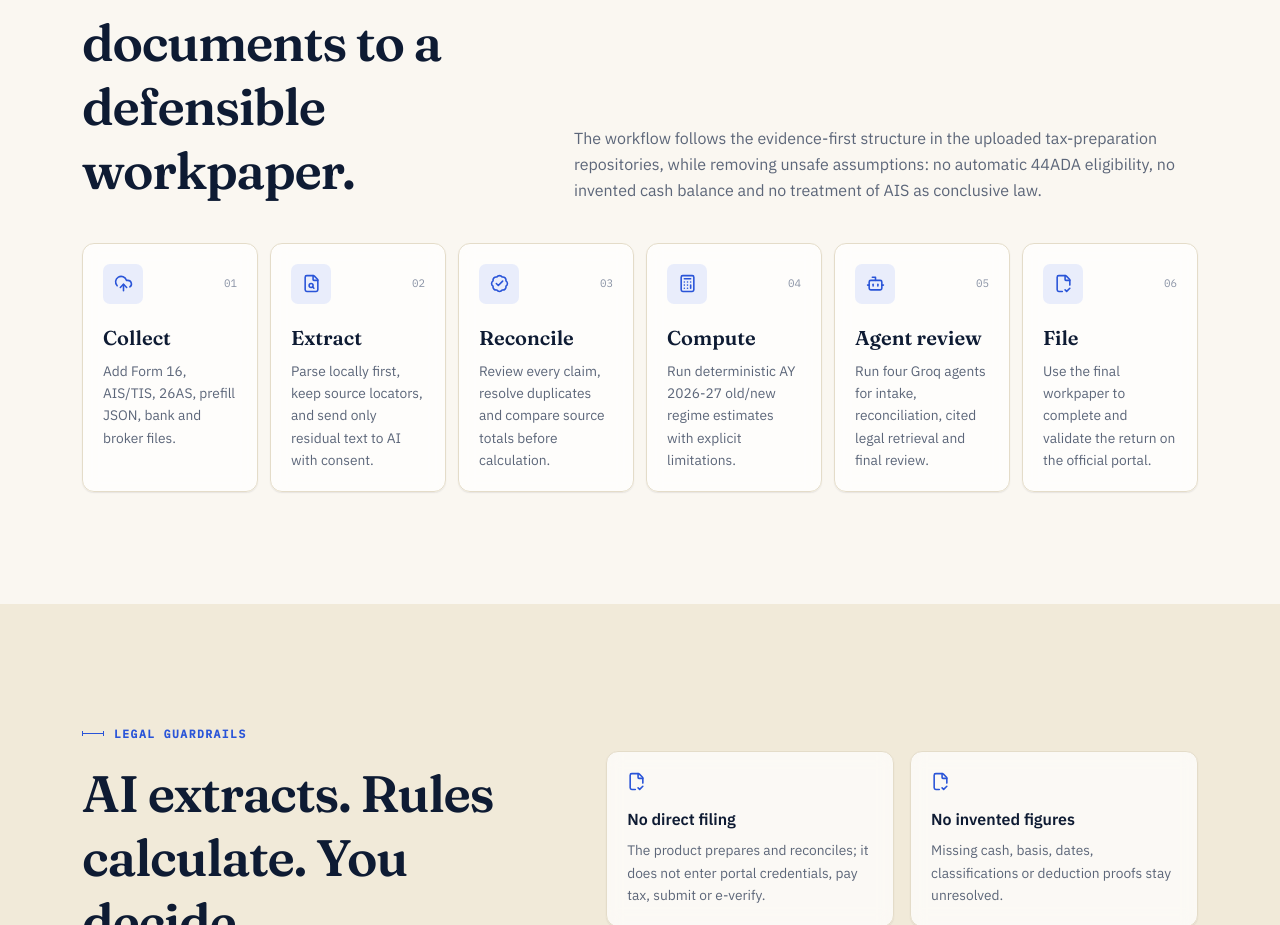
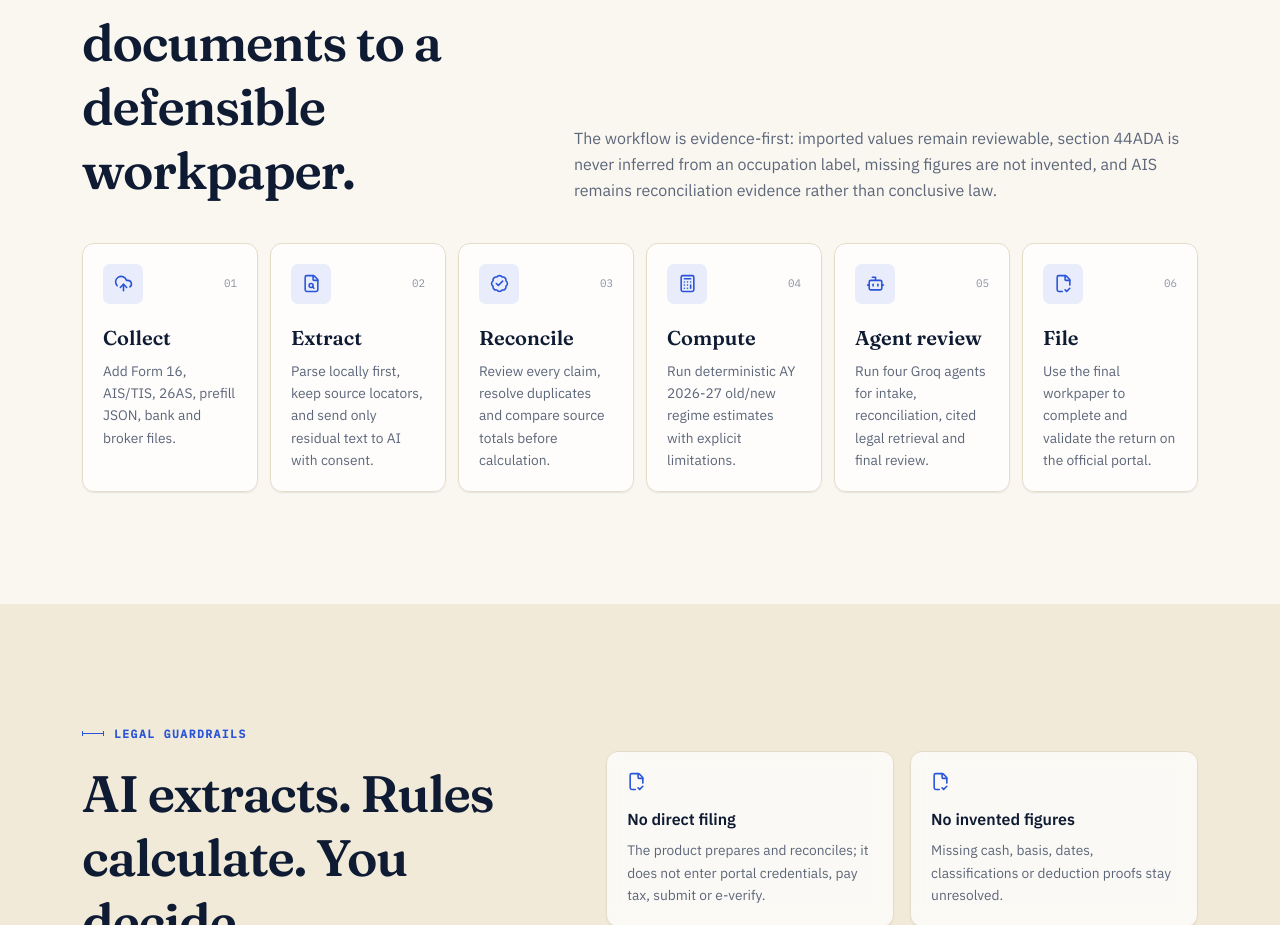
Before and after one commit to thanos07/itr-compass, a Next.js app: page / in a window 1280 px wide. Shown: the part 1165-2090 px from the top of the page. Built offline with nearby package versions, Linux system fonts and the light colour scheme; no server answers.

Commit message:
Align production config and repository documentation

```diff
--- a/src/app/page.tsx
+++ b/src/app/page.tsx
@@ -96,7 +96,7 @@ export default function HomePage() {
           <p className="eyebrow"><span className="trace-tick" />WORKFLOW</p>
           <div className="mt-5 grid gap-5 lg:grid-cols-[0.8fr_1.2fr] lg:items-end">
             <h2 className="font-display text-[clamp(2rem,4vw,3.4rem)] font-semibold leading-tight tracking-[-0.025em]" style={{ color: "var(--heading)" }}>From scattered documents to a defensible workpaper.</h2>
-            <p className="max-w-[65ch] text-[1rem] leading-relaxed lg:justify-self-end" style={{ color: "var(--text-soft)" }}>The workflow follows the evidence-first structure in the uploaded tax-preparation repositories, while removing unsafe assumptions: no automatic 44ADA eligibility, no invented cash balance and no treatment of AIS as conclusive law.</p>
+            <p className="max-w-[65ch] text-[1rem] leading-relaxed lg:justify-self-end" style={{ color: "var(--text-soft)" }}>The workflow is evidence-first: imported values remain reviewable, section 44ADA is never inferred from an occupation label, missing figures are not invented, and AIS remains reconciliation evidence rather than conclusive law.</p>
           </div>
           <div className="mt-10 grid gap-3 md:grid-cols-3 xl:grid-cols-6">
             {workflow.map((item, index) => (
```
Also changed, not shown: 2 other files (tests, documents, lock files or other folders).
